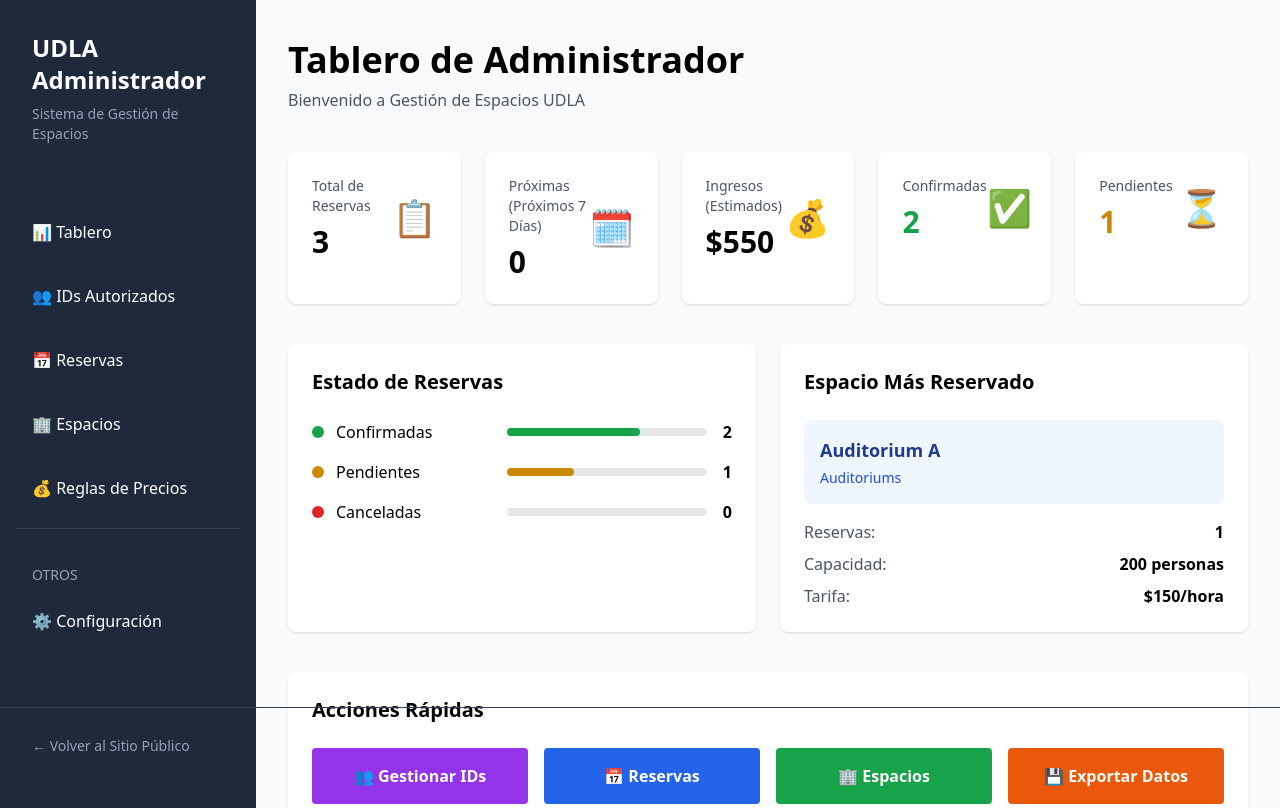
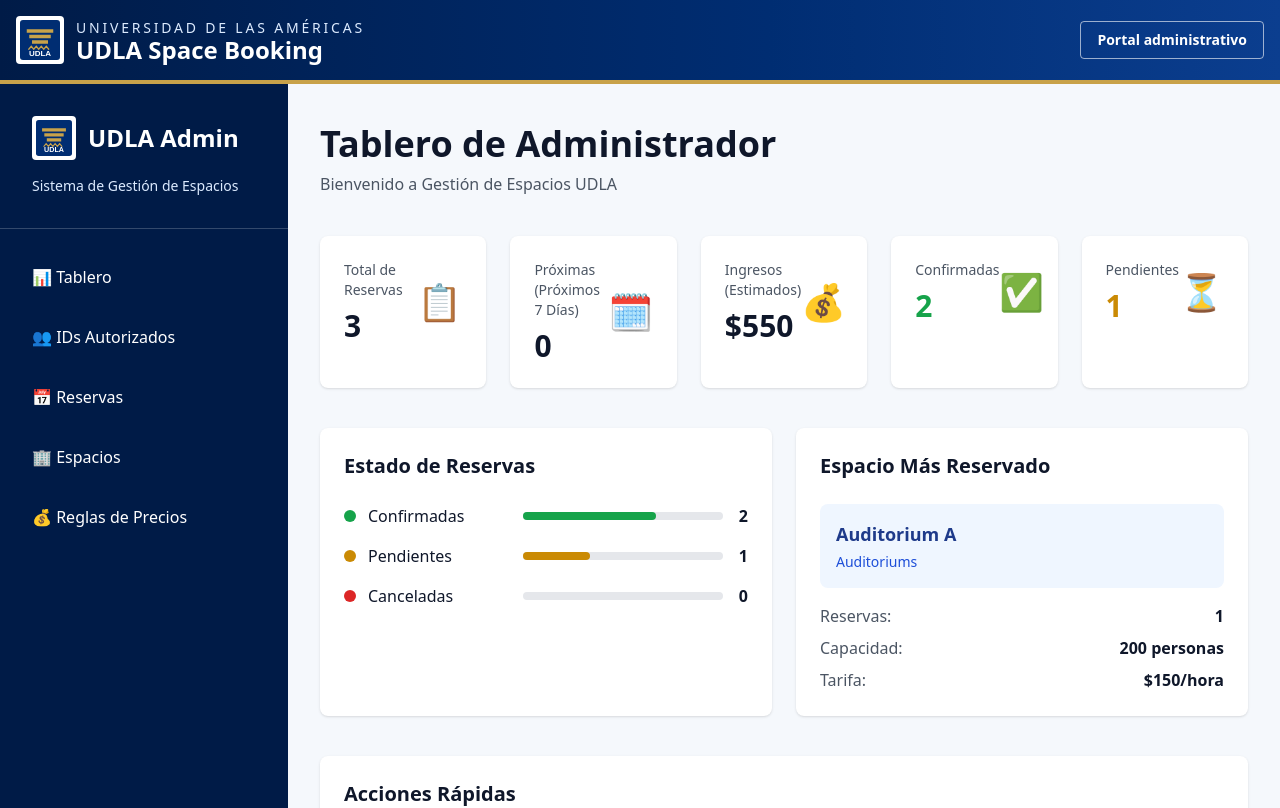
Before and after one commit to josegaboherrera/UDLA-MVP, a Next.js app: page /admin in a window 1280 px wide. Shown: the top 808 px of the page. Built offline with nearby package versions, Linux system fonts and the light colour scheme.

Commit message:
feat: aplicar identidad visual UDLA en interfaz

```diff
--- a/app/admin/layout.tsx
+++ b/app/admin/layout.tsx
@@ -9,64 +9,42 @@
 }) {
   return (
     <div className="flex min-h-screen">
-      {/* Sidebar */}
-      <aside className="w-64 bg-slate-800 text-white">
-        <div className="p-8">
-          <h1 className="text-2xl font-bold">UDLA Administrador</h1>
-          <p className="text-slate-400 text-sm mt-2">Sistema de Gestión de Espacios</p>
+      <aside className="relative w-72 bg-[#001b47] text-white">
+        <div className="border-b border-white/20 p-8">
+          <div className="mb-4 flex items-center gap-3">
+            <img src="/udla-logo.svg" alt="Logo UDLA" className="h-11 w-11 rounded bg-white p-1" />
+            <h1 className="text-2xl font-bold">UDLA Admin</h1>
+          </div>
+          <p className="text-sm text-blue-100">Sistema de Gestión de Espacios</p>
         </div>
 
-        <nav className="mt-8 space-y-4 px-4">
-          <Link
-            href="/admin"
-            className="block px-4 py-3 rounded hover:bg-slate-700 transition"
-          >
+        <nav className="mt-6 space-y-3 px-4">
+          <Link href="/admin" className="block rounded px-4 py-3 transition hover:bg-white/10">
             📊 Tablero
           </Link>
-          <Link
-            href="/admin/applicants"
-            className="block px-4 py-3 rounded hover:bg-slate-700 transition"
-          >
+          <Link href="/admin/applicants" className="block rounded px-4 py-3 transition hover:bg-white/10">
             👥 IDs Autorizados
           </Link>
-          <Link
-            href="/admin/reservations"
-            className="block px-4 py-3 rounded hover:bg-slate-700 transition"
-          >
+          <Link href="/admin/reservations" className="block rounded px-4 py-3 transition hover:bg-white/10">
             📅 Reservas
           </Link>
-          <Link
-            href="/admin/spaces"
-            className="block px-4 py-3 rounded hover:bg-slate-700 transition"
-          >
+          <Link href="/admin/spaces" className="block rounded px-4 py-3 transition hover:bg-white/10">
             🏢 Espacios
           </Link>
-          <Link
-            href="/admin/pricing-rules"
-            className="block px-4 py-3 rounded hover:bg-slate-700 transition"
-          >
+          <Link href="/admin/pricing-rules" className="block rounded px-4 py-3 transition hover:bg-white/10">
             💰 Reglas de Precios
           </Link>
-          <div className="border-t border-slate-700 mt-6 pt-6">
-            <div className="px-4 py-3 text-slate-400 text-sm">OTROS</div>
-            <a href="#" className="block px-4 py-3 rounded hover:bg-slate-700 transition">
-              ⚙️ Configuración
-            </a>
-          </div>
         </nav>
 
-        <div className="absolute bottom-8 left-0 right-0 px-4 border-t border-slate-700 pt-4">
-          <a href="/" className="block px-4 py-3 text-sm text-slate-400 hover:text-white transition">
+        <div className="absolute bottom-8 left-0 right-0 border-t border-white/20 px-4 pt-4">
+          <a href="/" className="block px-4 py-3 text-sm text-blue-100 transition hover:text-white">
             ← Volver al Sitio Público
           </a>
         </div>
       </aside>
 
-      {/* Main Content */}
-      <main className="flex-1 bg-gray-50">
-        <div className="container mx-auto px-8">
-          {children}
-        </div>
+      <main className="flex-1 bg-[#f5f8fc]">
+        <div className="container mx-auto px-8">{children}</div>
       </main>
     </div>
   )
--- a/app/globals.css
+++ b/app/globals.css
@@ -1,3 +1,22 @@
 @tailwind base;
 @tailwind components;
 @tailwind utilities;
+
+:root {
+  --udla-blue: #002d72;
+  --udla-gold: #c8a24a;
+  --udla-light: #f5f8fc;
+}
+
+body {
+  background-color: var(--udla-light);
+  color: #0f172a;
+}
+
+.udla-gradient {
+  background: linear-gradient(90deg, #001b47 0%, var(--udla-blue) 60%, #0b3e8f 100%);
+}
+
+.udla-gold-accent {
+  color: var(--udla-gold);
+}
--- a/app/layout.tsx
+++ b/app/layout.tsx
@@ -1,9 +1,10 @@
 import type { Metadata } from 'next'
+import UDLABrandHeader from '../components/UDLABrandHeader'
 import './globals.css'
 
 export const metadata: Metadata = {
   title: 'UDLA Space Booking',
-  description: 'Book university spaces online',
+  description: 'Sistema de reservas de espacios de la Universidad de Las Américas',
 }
 
 export default function RootLayout({
@@ -12,8 +13,14 @@
   children: React.ReactNode
 }) {
   return (
-    <html lang="en">
-      <body>{children}</body>
+    <html lang="es">
+      <body>
+        <UDLABrandHeader />
+        {children}
+        <footer className="mt-12 border-t border-slate-200 bg-white py-6 text-center text-sm text-slate-600">
+          Universidad de Las Américas · Plataforma de reservas institucionales
+        </footer>
+      </body>
     </html>
   )
 }
--- a/components/Hero.tsx
+++ b/components/Hero.tsx
@@ -6,13 +6,16 @@
   }
 
   return (
-    <section className="bg-blue-600 text-white py-20">
-      <div className="container mx-auto text-center">
-        <h1 className="text-4xl font-bold mb-4">Reservar un Espacio Universitario</h1>
-        <p className="text-xl mb-8">Reserve auditorios, canchas deportivas, aulas y más para sus eventos.</p>
+    <section className="udla-gradient text-white py-20">
+      <div className="container mx-auto px-4 text-center">
+        <p className="mb-2 text-sm uppercase tracking-[0.25em] text-blue-100">Campus UDLA</p>
+        <h1 className="text-4xl font-bold mb-4">Reserva de Espacios Universitarios</h1>
+        <p className="text-xl mb-8 text-blue-100">
+          Solicite auditorios, canchas deportivas, aulas y más con una experiencia visual alineada a la marca UDLA.
+        </p>
         <button
           onClick={handleStartBooking}
-          className="bg-white text-blue-600 px-8 py-3 rounded-lg font-semibold hover:bg-gray-100 transition"
+          className="rounded-lg border-2 border-[var(--udla-gold)] bg-[var(--udla-gold)] px-8 py-3 font-semibold text-[var(--udla-blue)] transition hover:bg-[#dab663]"
         >
           Comenzar Reserva
         </button>
--- /dev/null
+++ b/components/UDLABrandHeader.tsx
@@ -0,0 +1,34 @@
+import Link from 'next/link'
+
+interface UDLABrandHeaderProps {
+  showAdminLink?: boolean
+}
+
+export default function UDLABrandHeader({ showAdminLink = true }: UDLABrandHeaderProps) {
+  return (
+    <header className="udla-gradient border-b-4 border-[var(--udla-gold)] text-white shadow-lg">
+      <div className="container mx-auto flex items-center justify-between px-4 py-4">
+        <Link href="/" className="flex items-center gap-3">
+          <img
+            src="/udla-logo.svg"
+            alt="Universidad de Las Américas (UDLA)"
+            className="h-12 w-12 rounded bg-white p-1"
+          />
+          <div>
+            <p className="text-sm uppercase tracking-[0.2em] text-blue-100">Universidad de Las Américas</p>
+            <p className="text-2xl font-bold leading-none">UDLA Space Booking</p>
+          </div>
+        </Link>
+
+        {showAdminLink && (
+          <Link
+            href="/admin"
+            className="rounded border border-white/60 px-4 py-2 text-sm font-semibold hover:bg-white/10"
+          >
+            Portal administrativo
+          </Link>
+        )}
+      </div>
+    </header>
+  )
+}
```
Also changed, not shown: public/udla-logo.svg (added).
